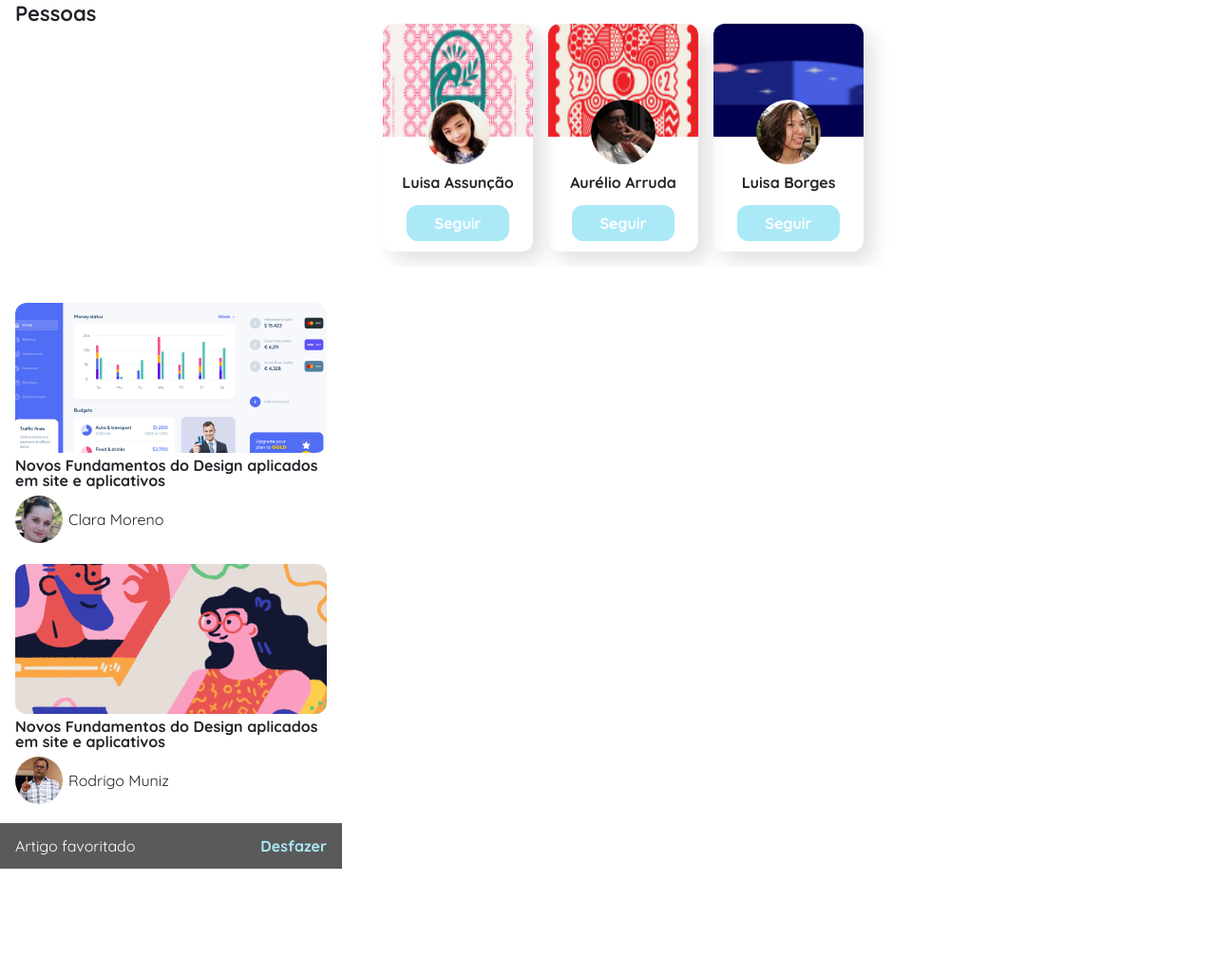
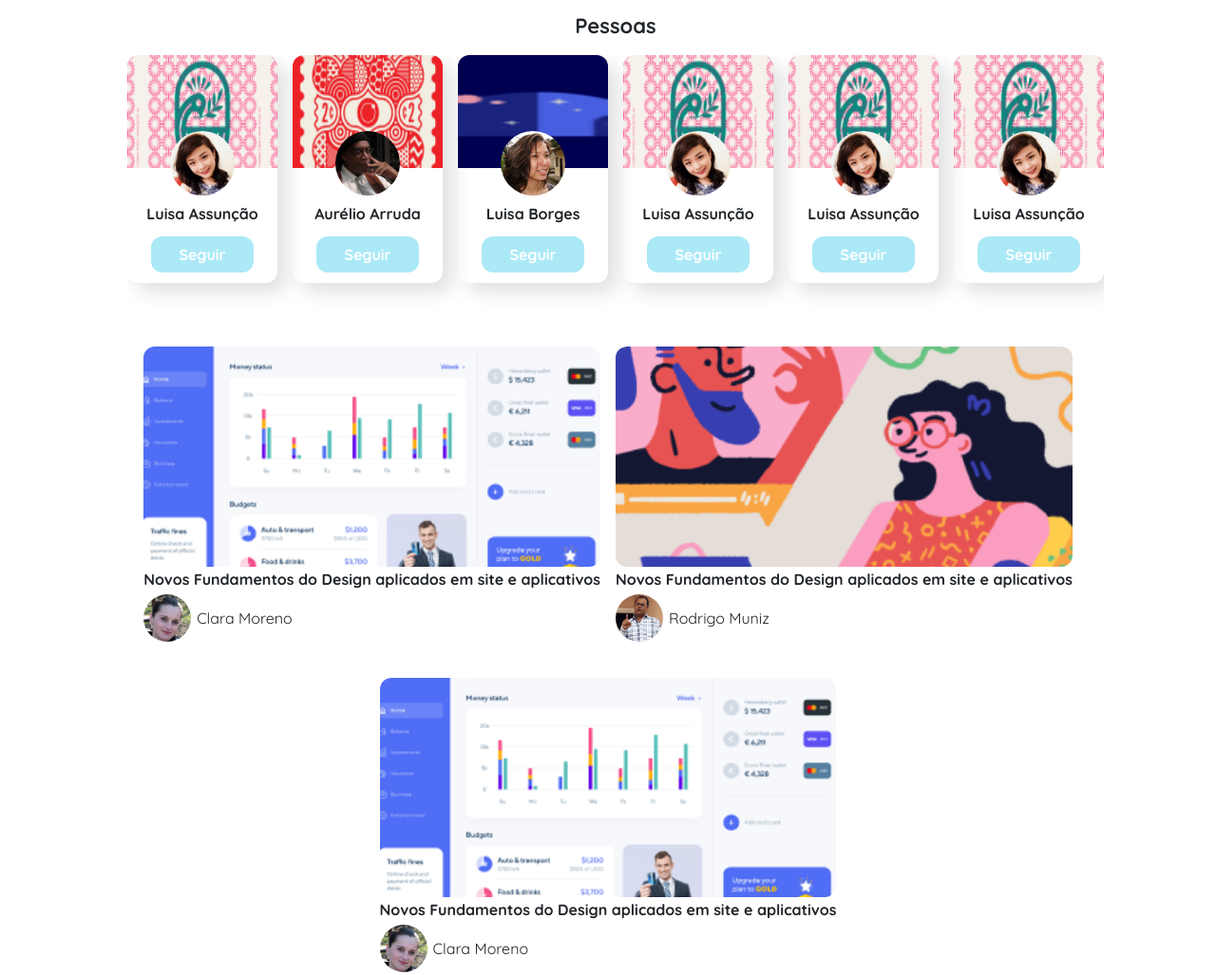
Before and after one commit to DiegoFernands/design-diario, a plain HTML site: page index.html in a window 1280 px wide. Shown: the part 1335-2362 px from the top of the page at 95% size. Before the commit the page ends 2250 px from the top, so only its background shows below. Drawn offline with nearby package versions, Linux system fonts and the light colour scheme.

Commit message:
ajuste de resposividade

```diff
--- a/index.html
+++ b/index.html
@@ -17,6 +17,12 @@
         <div class="container-header">
             <div>
                 <img class="logo" src="./img/familia-real.png" alt="Logo">
+            </div>
+            <div class="container-search-top">
+                <form class="d-flex" role="search">
+                  <input class="form-control me-2" type="search" placeholder="Pesquisa" aria-label="Search">
+                  <button class="btn-search" type="submit"><span class="material-symbols-outlined">search</span></button>
+                </form>
             </div>
             <div class="help-profile">
                 <span class="material-symbols-outlined">help</span>
@@ -39,13 +45,13 @@
                     <a href="#">Para você</a>
                 </li>
                 <li class="link-item">
-                    <a href="">UI/UX</a>
+                    <a href="#">UI/UX</a>
                 </li>
                 <li class="link-item">
-                    <a href="">Design gráfico</a>
+                    <a href="#">Design gráfico</a>
                 </li>
                 <li class="link-item">
-                    <a href="">Motion</a>
+                    <a href="#">Motion</a>
                 </li>
             </ul>
         </div>
@@ -200,12 +206,42 @@
                     </div>
                 </div>
             </div>
+            <div>
+                <div class="container-card-people">
+                    <img class="bg-card-people" src="./img/fundo-card.png" alt="">
+                    <img class="img-people" src="./img/image-7.png" alt="">
+                    <div class="container-text-button">
+                        <p>Luisa Assunção</p>
+                        <a class="button-card-people" href="">Seguir</a>
+                    </div>
+                </div>
+            </div>
+            <div>
+                <div class="container-card-people">
+                    <img class="bg-card-people" src="./img/fundo-card.png" alt="">
+                    <img class="img-people" src="./img/image-7.png" alt="">
+                    <div class="container-text-button">
+                        <p>Luisa Assunção</p>
+                        <a class="button-card-people" href="">Seguir</a>
+                    </div>
+                </div>
+            </div><div>
+                <div class="container-card-people">
+                    <img class="bg-card-people" src="./img/fundo-card.png" alt="">
+                    <img class="img-people" src="./img/image-7.png" alt="">
+                    <div class="container-text-button">
+                        <p>Luisa Assunção</p>
+                        <a class="button-card-people" href="">Seguir</a>
+                    </div>
+                </div>
+            </div>
         </div>
     </section>
 
-    <section class="card-blog-2">
+    <section class="section-blog">
+        <div class="card-blog">
             <div>
-            <div class="card" style="width: 328px; border: none; margin-top: 22px;">
+                <div class="card" style="width: auto; border: none; margin-top: 22px;">
                     <img src="./img/fundo.png" class="card-img-top-blog" alt="...">
                     <div class="card-body">
                       <p class="card-text">Novos Fundamentos do Design aplicados em site e aplicativos</p>
@@ -217,7 +253,7 @@
                 </div>
             </div>
             <div>
-            <div class="card" style="width: 328px; border: none; margin-top: 22px;">
+                <div class="card" style="width: auto; border: none; margin-top: 22px;">
                     <img src="./img/fundo2.png" class="card-img-top-blog" alt="...">
                     <div class="card-body">
                       <p class="card-text">Novos Fundamentos do Design aplicados em site e aplicativos</p>
@@ -225,6 +261,19 @@
                     <div class="container-profile">
                         <img class="img-profile-card" src="./img/image-3.png" alt="">
                         <p>Rodrigo Muniz</p>
+                    </div>
+                </div>
+            </div>
+            <div>
+                <div class="card" style="width: auto; border: none; margin-top: 22px;">
+                    <img src="./img/fundo.png" class="card-img-top-blog" alt="...">
+                    <div class="card-body">
+                      <p class="card-text">Novos Fundamentos do Design aplicados em site e aplicativos</p>
+                    </div>
+                    <div class="container-profile">
+                        <img class="img-profile-card" src="./img/image-2.png" alt="">
+                        <p>Clara Moreno</p>
+                    </div>
                 </div>
             </div>
         </div>
@@ -241,12 +290,8 @@
 
     <footer>
         <div class="container-footer">
-            <div>
             <p>Artigo favoritado</p>
-            </div>
-            <div>
             <a href="">Desfazer</a>
-            </div>
         </div>
     </footer>
 
--- a/style/style.css
+++ b/style/style.css
@@ -18,6 +18,15 @@ body {
 
 .logo {
     width: 100px;
+}
+
+.btn-search {
+    width: 38px;
+    height: 35px;
+    border-radius: 60px;
+    border: none;
+    background-color: var(--bg-main);
+    color: white;
 }
 
 .help-profile {
@@ -112,6 +121,7 @@ body {
     display: flex;
     flex-direction: column;
     margin-top: 20px;
+    margin-bottom: 30px;
 }
 .card-blog {
     display: flex;
@@ -125,7 +135,7 @@ body {
     font-size: 22px;
     font-weight: 700;
     margin-left: 16px;
-    margin-bottom: 10px;
+    margin-bottom: 15px;
 }
 
 .card-img-top-blog {
@@ -134,24 +144,22 @@ body {
 }
 
 .card-people {
-    margin-top: 22px;
-    margin-left: 16px;
-    display: flex;
-    flex-direction: column;
+   display: flex;
+   flex-direction: column;
+   padding: 0 0 0 16px;
 }
 
 .container-people {
     display: flex;
     overflow-x: auto;
-    align-items: center;
-    justify-content: center;
     gap: 16px;
-    padding: 0 0 16px 16px;
+    height: 265px;
 }
 
 .tilte-card-people {
     font-size: 22px;
     font-weight: 700;
+    margin-bottom: 20px;
 }
 
 .bg-card-people {
@@ -214,7 +222,7 @@ body {
     display: flex;
     align-items: center;
     justify-content: space-between;
-    width: 360px;
+    width: 100%;
     height: 48px;
     background-color: #5a5a5a;
 }
@@ -226,6 +234,7 @@ body {
     padding-left: 16px;
 }
 
+
 .container-footer a {
     text-decoration: none;
     padding-left: 16px;
@@ -234,6 +243,8 @@ body {
     color: var(--bg-main);
     padding-right: 16px;
 }
+
+
 
 .section-fixed {
     position: fixed;
@@ -270,6 +281,10 @@ body {
 
     .container-people {
         overflow-x: scroll;
+    }
+
+    .container-search-top {
+        display: none;
     }
   }
 
@@ -325,4 +340,30 @@ body {
         border-bottom: 3px solid yellow;
         transition: all 200ms ease-in-out;
     }
+
+    .container-footer {
+        height: 60px;
+        justify-content: space-around;
+    }
+
+    .container-footer p {
+        font-size: 20px;
+    }
+
+    .container-footer a {
+        font-size: 18px;
+    }
+
+    .section-fixed {
+        display: none;
+    }
+
+    .card-people {
+        align-items: center;
+    }
+
+    .container-footer a:hover {
+        color: white;
+    }
+
   }
```
Lines whose indentation alone changed are shown as unchanged.
